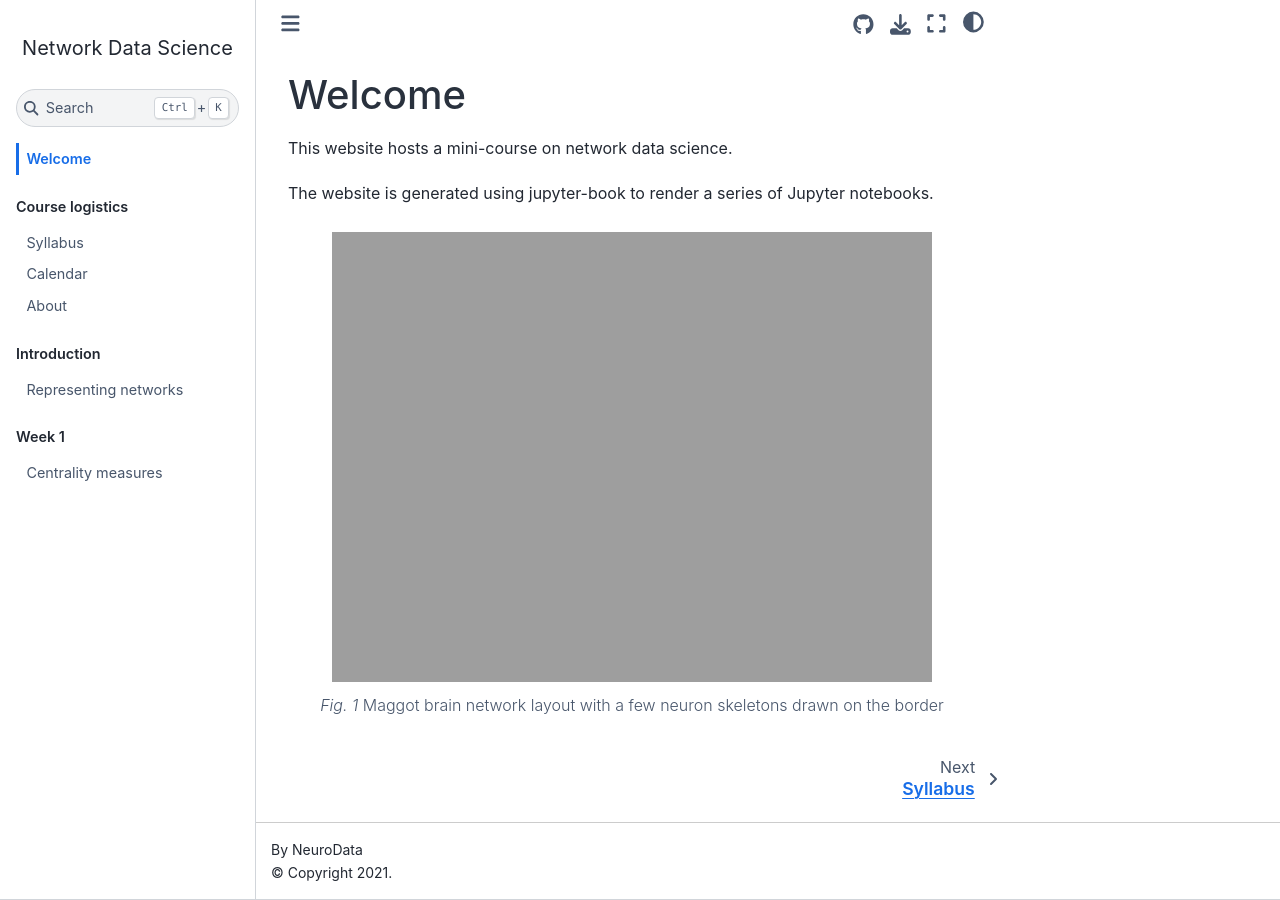
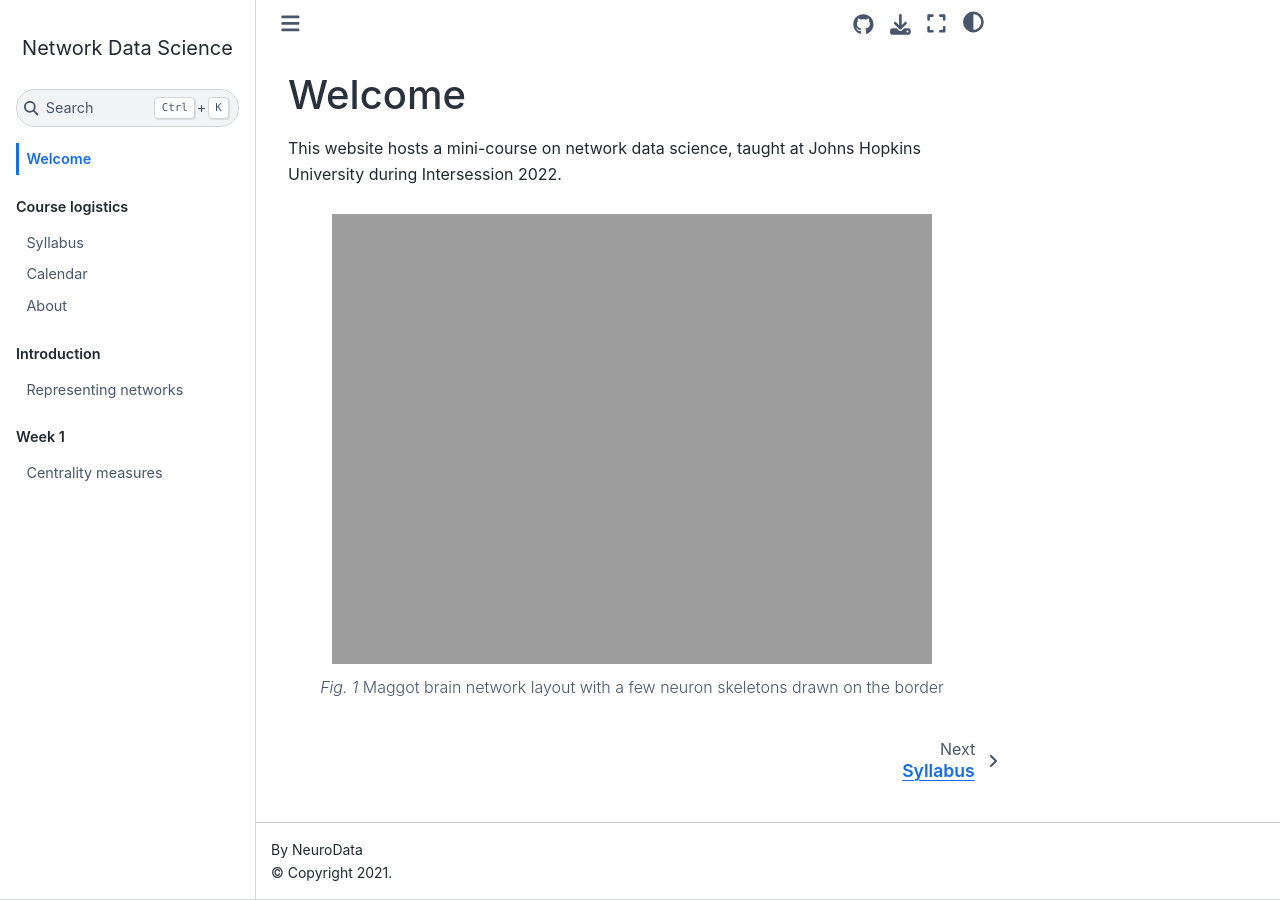
Before and after one commit to bdpedigo/networks-course, a Jupyter Book: the page built from docs/landing.md, in a window 1280 px wide. Built offline with Jupyter Book 1.0.4 settings and Sphinx 7.4.7 and the Sphinx Book theme 1.1.4, drawn with Linux system fonts in a browser that asks for light colours.

Commit message:
update desc and centrality

````diff
--- a/docs/landing.md
+++ b/docs/landing.md
@@ -1,8 +1,7 @@
 # Welcome
 
-This website hosts a mini-course on network data science.
+This website hosts a mini-course on network data science, taught at Johns Hopkins University during Intersession 2022.
 
-The website is generated using jupyter-book to render a series of Jupyter notebooks.
 
 ```{figure} ./images/temp-maggot-brain-umap-omni-hue_key=merge_class.png
 ---
````
Also changed, not shown: docs/centrality.ipynb.
